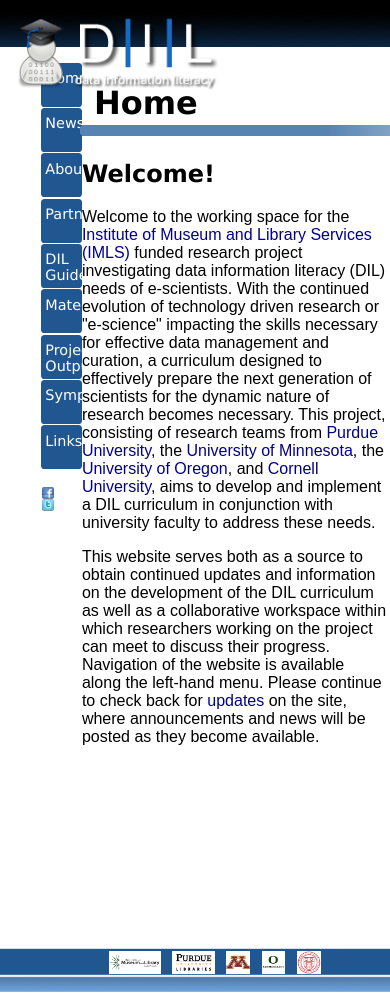
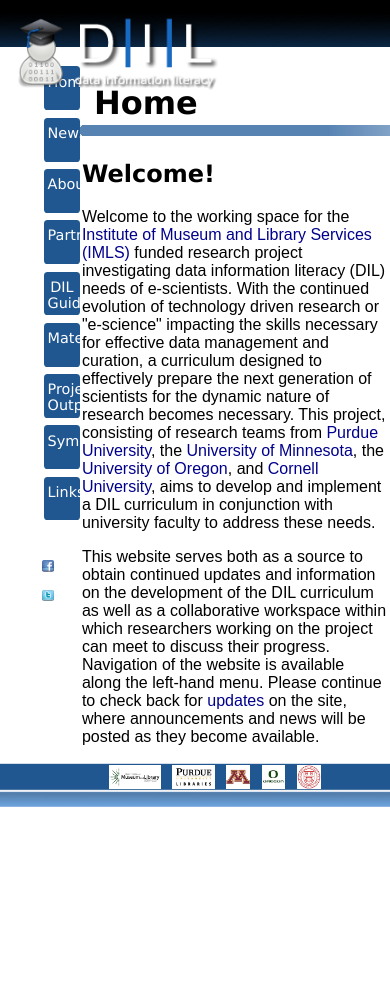
Before and after one commit to datainfolit/datainfolit, a Jekyll site: the page built from index.html, in a window 390 px wide. Built offline with Jekyll 4.4.1, drawn with Linux system fonts in a browser that asks for light colours; after the commit the page ends 900 px from its top, so only the background shows below that.

Commit message:
Update main.css

```diff
--- a/css/main.css
+++ b/css/main.css
@@ -147,3 +147,14 @@ footer ul li {
     position: top;
     padding: 1vw;
 }
+@media only screen and (max-width: 600px) {
+
+nav {
+	height: 25vh;
+	}
+nav ul li {
+	display: block;
+	list-style-type: none;
+	padding: 0.25vh;
+	text-align: center;
+	}
```
